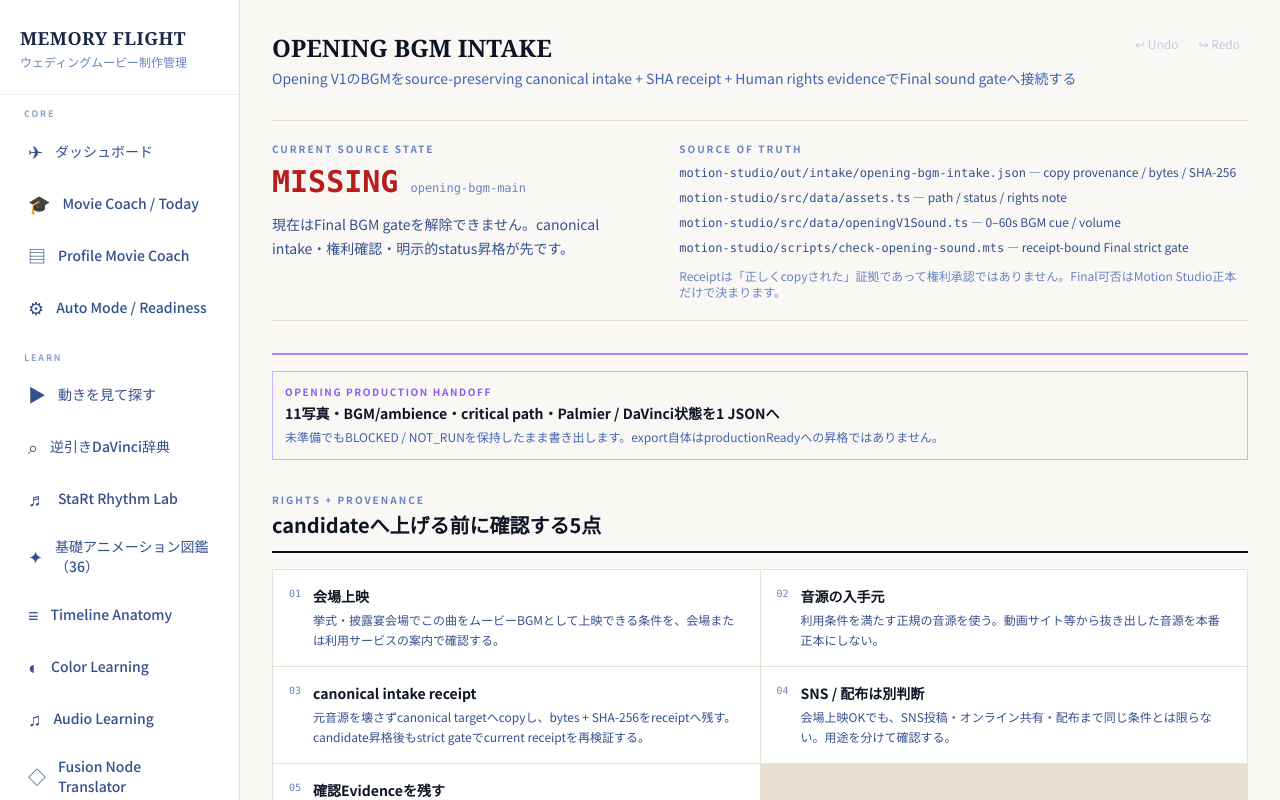
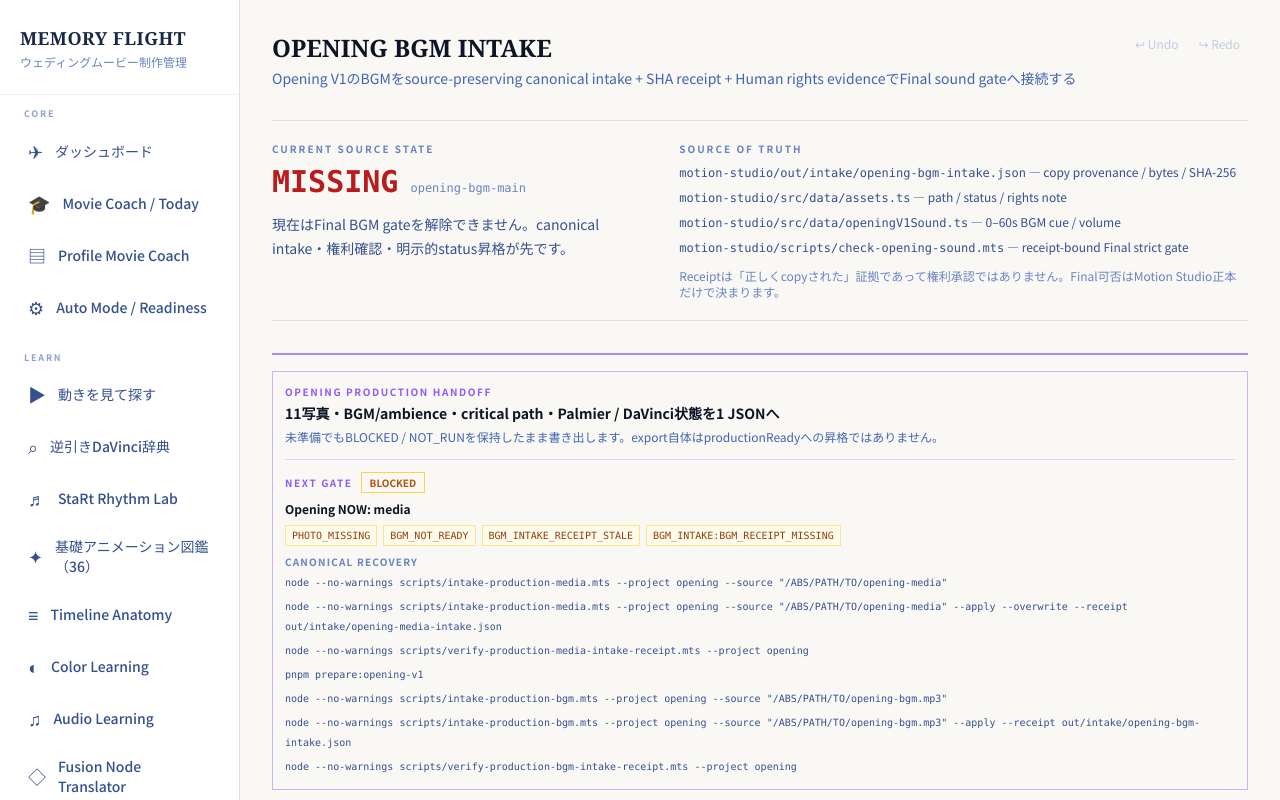
Before and after one commit to m-shogo/wedding-project, a React (Vite) app in the folder movie-dashboard/: page /opening-bgm-intake in a window 1280 px wide. Shown: the top 800 px of the page. Built offline with nearby package versions, Linux system fonts and the light colour scheme.

Commit message:
movie: show Opening next gate on production handoff

```diff
--- a/movie-dashboard/src/components/OpeningProductionHandoffExportButton.tsx
+++ b/movie-dashboard/src/components/OpeningProductionHandoffExportButton.tsx
@@ -1,7 +1,11 @@
-import {buildOpeningProductionStatusHandoffJson} from "../data/openingProductionStatusHandoff";
+import {buildOpeningProductionStatusHandoff, buildOpeningProductionStatusHandoffJson} from "../data/openingProductionStatusHandoff";
 import {downloadText} from "../lib/exporters";
+import {ProductionNextGateSummary} from "./ProductionNextGateSummary";
 
 export function OpeningProductionHandoffExportButton({compact = false}: {compact?: boolean}) {
+  const handoff = buildOpeningProductionStatusHandoff();
+  const nextGate = handoff.opening.production.nextGate;
+
   const exportHandoff = () => {
     downloadText(
       buildOpeningProductionStatusHandoffJson(),
@@ -10,12 +14,13 @@ export function OpeningProductionHandoffExportButton({compact = false}: {compact
   };
 
   return (
+    <div className={compact ? "inline-block" : "w-full border border-violet-300 dark:border-violet-700 px-3 py-3"}>
       <button
         type="button"
         onClick={exportHandoff}
         className={compact
           ? "px-3 py-2 border border-violet-300 dark:border-violet-700 text-xs font-semibold text-violet-700 dark:text-violet-300"
-        : "w-full border border-violet-300 dark:border-violet-700 px-3 py-3 text-left"
+          : "w-full text-left"
         }
       >
         <span className="block text-[10px] tracking-[0.16em] font-semibold text-violet-500 dark:text-violet-300">
@@ -30,5 +35,17 @@ export function OpeningProductionHandoffExportButton({compact = false}: {compact
           </span>
         ) : null}
       </button>
+
+      {!compact ? (
+        <ProductionNextGateSummary
+          projectLabel="Opening"
+          state={nextGate.state}
+          stage={nextGate.stage}
+          artifactPath={nextGate.artifactPath}
+          blockerCodes={nextGate.blockerCodes}
+          recovery={nextGate.recovery}
+        />
+      ) : null}
+    </div>
   );
 }
```
Lines whose indentation alone changed are shown as unchanged.
